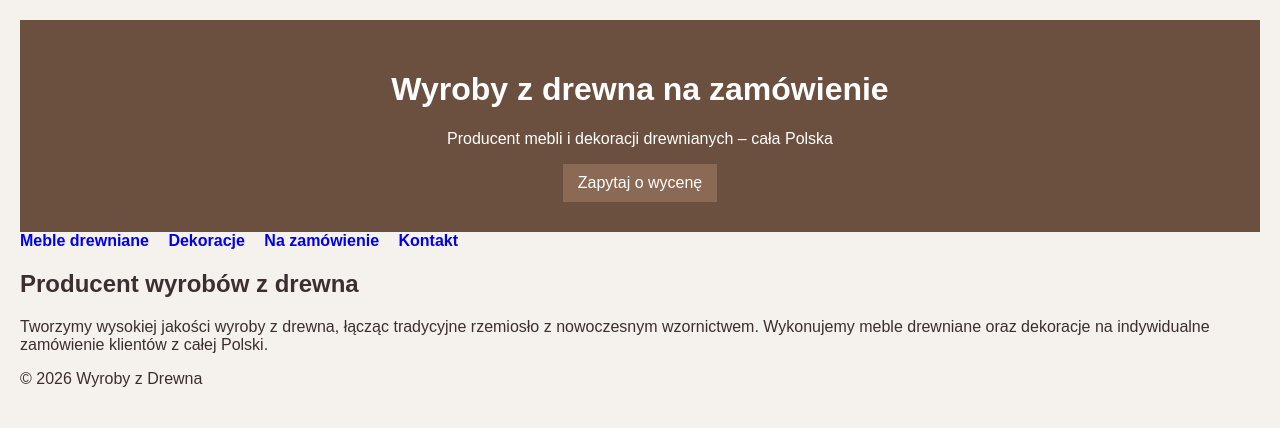
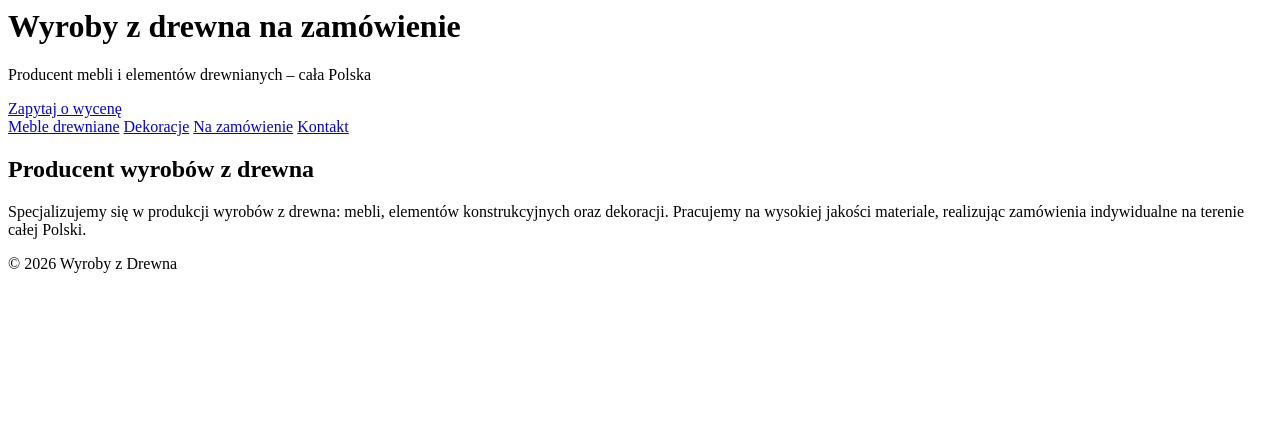
Before and after one commit to dawidkesik1-commits/wyroby-z-drewna, a plain HTML site: page index.html in a window 1280 px wide. Drawn offline with Linux system fonts and the light colour scheme.

Commit message:
Update index.html

```diff
--- a/index.html
+++ b/index.html
@@ -1,34 +1,26 @@
-
-<!DOCTYPE html>
-<html lang="pl">
-<head>
-  <meta charset="UTF-8">
-  <title>Wyroby z drewna na zamówienie – producent mebli drewnianych</title>
-  <meta name="description" content="Producent wyrobów z drewna. Meble drewniane i dekoracje na zamówienie. Realizacja zamówień w całej Polsce.">
-  <meta name="viewport" content="width=device-width, initial-scale=1.0">
-  <link rel="stylesheet" href="assets/css/style.css">
-</head>
 <body>
 
-<header>
-  <h1>Wyroby z drewna na zamówienie</h1>
-  <p>Producent mebli i dekoracji drewnianych – cała Polska</p>
-  <a href="kontakt.html" class="cta">Zapytaj o wycenę</a>
+<header class="hero">
+  <div class="hero-content">
+    <h1>Wyroby z drewna na zamówienie</h1>
+    <p>Producent mebli i elementów drewnianych – cała Polska</p>
+    <a href="kontakt.html" class="cta">Zapytaj o wycenę</a>
+  </div>
 </header>
 
-<nav>
+<nav class="menu">
   <a href="meble-drewniane.html">Meble drewniane</a>
   <a href="dekoracje-z-drewna.html">Dekoracje</a>
   <a href="na-zamowienie.html">Na zamówienie</a>
   <a href="kontakt.html">Kontakt</a>
 </nav>
 
-<section>
+<section class="content">
   <h2>Producent wyrobów z drewna</h2>
   <p>
-    Tworzymy wysokiej jakości wyroby z drewna, łącząc tradycyjne rzemiosło
-    z nowoczesnym wzornictwem. Wykonujemy meble drewniane oraz dekoracje
-    na indywidualne zamówienie klientów z całej Polski.
+    Specjalizujemy się w produkcji wyrobów z drewna: mebli, elementów
+    konstrukcyjnych oraz dekoracji. Pracujemy na wysokiej jakości
+    materiale, realizując zamówienia indywidualne na terenie całej Polski.
   </p>
 </section>
 
@@ -37,4 +29,3 @@
 </footer>
 
 </body>
-</html>
```
